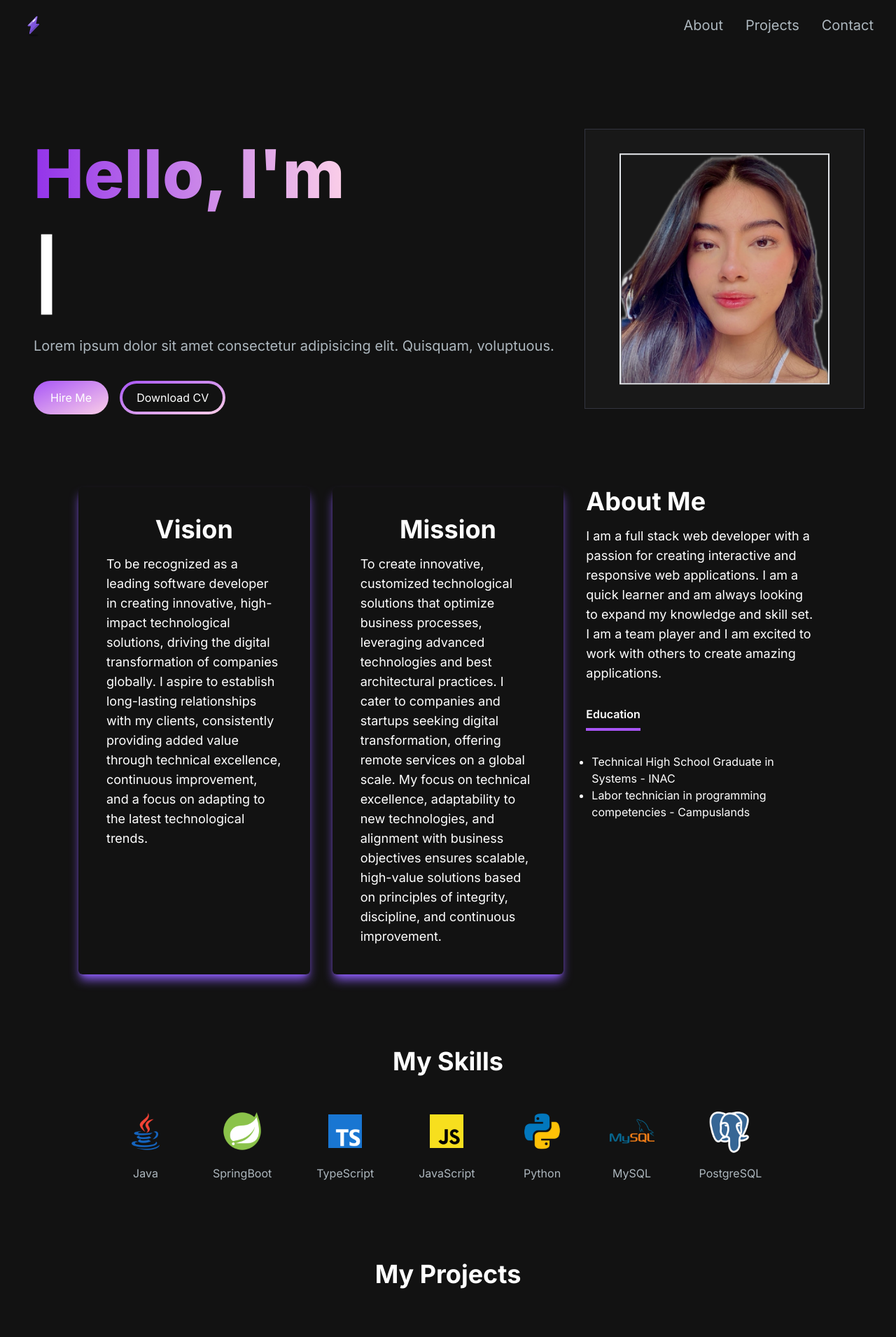
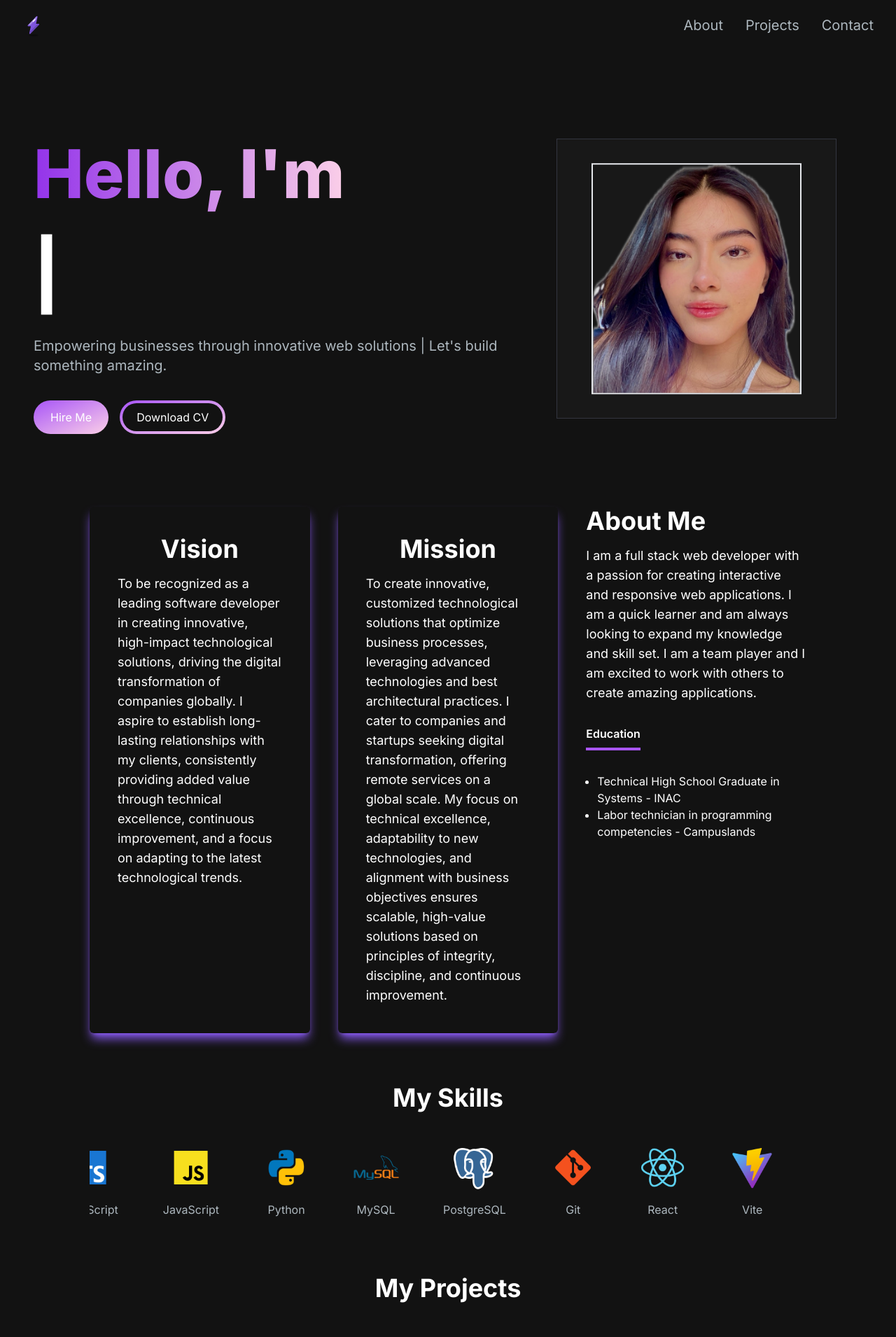
Before and after one commit to DannaG18/dgportfolio, a Next.js app: page / in a window 1280 px wide. Shown: the top 1910 px of the page at 70% size. Built offline with nearby package versions, Linux system fonts and the light colour scheme.

Commit message:
feat: :sparkles: Last details

```diff
--- a/src/app/components/AboutSection.jsx
+++ b/src/app/components/AboutSection.jsx
@@ -7,7 +7,7 @@
     title: "Education",
     id: "education",
     content: (
-      <ul className="list-disc pl-2">
+      <ul className="list-disc pl-4">
         <li>Technical High School Graduate in Systems - INAC</li>
         <li>Labor technician in programming competencies - Campuslands</li>
       </ul>
@@ -17,7 +17,7 @@
   //   title: "Certifications",
   //   id: "certifications",
   //   content: (
-  //     <ul className="list-disc pl-2">
+  //     <ul className="list-disc pl-4">
   //       <li>AWS Cloud Practitioner</li>
   //       <li>Google Professional Cloud Developer</li>
   //     </ul>
@@ -36,8 +36,11 @@
   };
 
   return (
-    <section className="text-white" id="about">
-      <div className="md:grid md:grid-cols-3 gap-8 items-center py-10 px-4 xl:gap-19 sm:py-19 xl:px-16">
+    <section className="text-white py-10 px-4 xl:px-16" id="about">
+<div className="grid grid-cols-1 md:grid-cols-3 gap-10 items-center px-0 sm:px-0.5 md:px-1 lg:px-2 xl:px-4">
+
+
+
 
         <div className="rounded-md mt-4 md:mt-0 flex flex-col h-full p-10 shadow-lg shadow-violet-500">
           <h2 className="text-4xl font-bold text-white mb-4 text-center">Vision</h2>
@@ -65,7 +68,7 @@
             looking to expand my knowledge and skill set. I am a team player and
             I am excited to work with others to create amazing applications.
           </p>
-          <div className="flex flex-row justify-start mt-8">
+          <div className="flex flex-wrap justify-start mt-8">
             <TabButton
               selectTab={() => handleTabChange("education")}
               active={tab === "education"}
--- a/src/app/components/HeroSection.jsx
+++ b/src/app/components/HeroSection.jsx
@@ -7,19 +7,19 @@
 
 const HeroSection = () => {
   return (
-    <section className="lg:py-16">
-      <div className="grid grid-cols-1 sm:grid-cols-12">
+    <section className="lg:py-16 py-8">
+      <div className="grid grid-cols-1 sm:grid-cols-12 gap-8">
         <motion.div
           initial={{ opacity: 0, scale: 0.5 }}
           animate={{ opacity: 1, scale: 1 }}
           transition={{ duration: 0.5 }}
-          className="col-span-8 place-self-center text-center sm:text-left justify-self-start"
+          className="col-span-1 sm:col-span-7 text-center sm:text-left justify-self-start"
         >
           <h1 className="text-white mb-4 text-4xl sm:text-5xl lg:text-8xl lg:leading-normal font-extrabold">
             <span className="text-transparent bg-clip-text bg-gradient-to-r from-primary-600 to-secondary-200">
               Hello, I&apos;m{" "}
             </span>
-            <br></br>
+            <br />
             <TypeAnimation
               sequence={[
                 "Danna Alvarez",
@@ -37,8 +37,7 @@
             />
           </h1>
           <p className="text-[#ADB7BE] text-base sm:text-lg mb-6 lg:text-xl">
-            Lorem ipsum dolor sit amet consectetur adipisicing elit. Quisquam,
-            voluptuous.
+            Empowering businesses through innovative web solutions | Let's build something amazing.
           </p>
           <div>
             <Link
@@ -59,13 +58,14 @@
             </Link>
           </div>
         </motion.div>
+
         <motion.div
           initial={{ opacity: 0, scale: 0.5 }}
           animate={{ opacity: 1, scale: 1 }}
           transition={{ duration: 0.5 }}
-          className="col-span-4 place-self-center mt-4 lg:mt-0"
+          className="col-span-1 sm:col-span-5 place-self-center mt-4 sm:mt-0"
         >
-          <div className="sm:border-[#33353F] sm:border bg-[#181818] w-[250px] h-[250px] lg:w-[400px] lg:h-[400px] relative">
+          <div className="sm:border-[#33353F] sm:border bg-[#181818] w-[250px] h-[250px] sm:w-[350px] sm:h-[350px] lg:w-[400px] lg:h-[400px] relative">
             <Image
               src="/images/skills/profile.png"
               alt="profile photo"
--- a/src/app/components/LanguageCarousel.jsx
+++ b/src/app/components/LanguageCarousel.jsx
@@ -3,7 +3,6 @@
 import Image from "next/image";
 
 const LanguageCarousel = () => {
-  // Use state to track if we're on the client side
   const [isClient, setIsClient] = useState(false);
 
   useEffect(() => {
@@ -30,27 +29,37 @@
   const doubledLanguages = [...languages, ...languages];
 
   return (
-    <div className="py-8 px-4 xl:gap-16 sm:py-16 xl:px-16">
-      <h2 className="text-4xl font-bold text-white mb-4 text-center">My Skills</h2>
-      <div className="rounded-md py-8 px-16">
+    <div className="w-full py-4 px-2 sm:py-8 sm:px-4">
+      <h2 className="text-2xl sm:text-4xl font-bold text-white mb-4 text-center">
+        My Skills
+      </h2>
+      <div className="rounded-md py-4 px-4 sm:py-8 sm:px-16">
         <div className="relative overflow-hidden w-full">
-          {/* Only apply animation class on client side */}
-          <div className={`flex flex-row items-center justify-start gap-16 ${isClient ? 'animate-scroll' : ''}`}>
+          <div
+            className={`flex flex-row items-center justify-start gap-8 sm:gap-16 ${
+              isClient
+                ? "animate-[scroll_10s_linear_infinite] hover:[animation-play-state:paused]"
+                : ""
+            }`}
+          >
             {doubledLanguages.map((language, index) => (
               <div
                 key={`${language.name}-${index}`}
-                className="flex flex-col items-center justify-center flex-shrink-0 transition-transform duration-300 hover:scale-110"
+                className="flex flex-col items-center justify-center flex-shrink-0 group"
               >
-                <div className="w-16 h-16 mb-4">
+                <div className="w-12 h-12 sm:w-16 sm:h-16 mb-2 sm:mb-4 relative transition-transform duration-300 group-hover:scale-110">
                   <Image
                     src={language.icon}
                     alt={`${language.name} logo`}
                     width={64}
                     height={64}
-                    className="object-contain"
+                    className="object-contain w-full h-full"
+                    priority={index < 4} // Prioritize loading first few images
                   />
                 </div>
-                <p className="text-[#ADB7BE] text-base whitespace-nowrap">{language.name}</p>
+                <p className="text-[#ADB7BE] text-sm sm:text-base whitespace-nowrap">
+                  {language.name}
+                </p>
               </div>
             ))}
           </div>
--- a/src/app/components/ProjectsSection.jsx
+++ b/src/app/components/ProjectsSection.jsx
@@ -84,7 +84,7 @@
       <h2 className="text-center text-4xl font-bold text-white mt-4 mb-8 md:mb-12">
         My Projects
       </h2>
-      <div className="text-white flex flex-row justify-center items-center gap-2 py-6">
+      <div className="text-white flex flex-wrap justify-center items-center gap-2 py-6">
         <ProjectTag
           onClick={handleTagChange}
           name="All"
--- a/src/app/globals.css
+++ b/src/app/globals.css
@@ -25,3 +25,12 @@
     )
     rgb(var(--background-start-rgb));
 }
+
+@keyframes scroll {
+  0% {
+    transform: translateX(0);
+  }
+  100% {
+    transform: translateX(-50%);
+  }
+}
```
